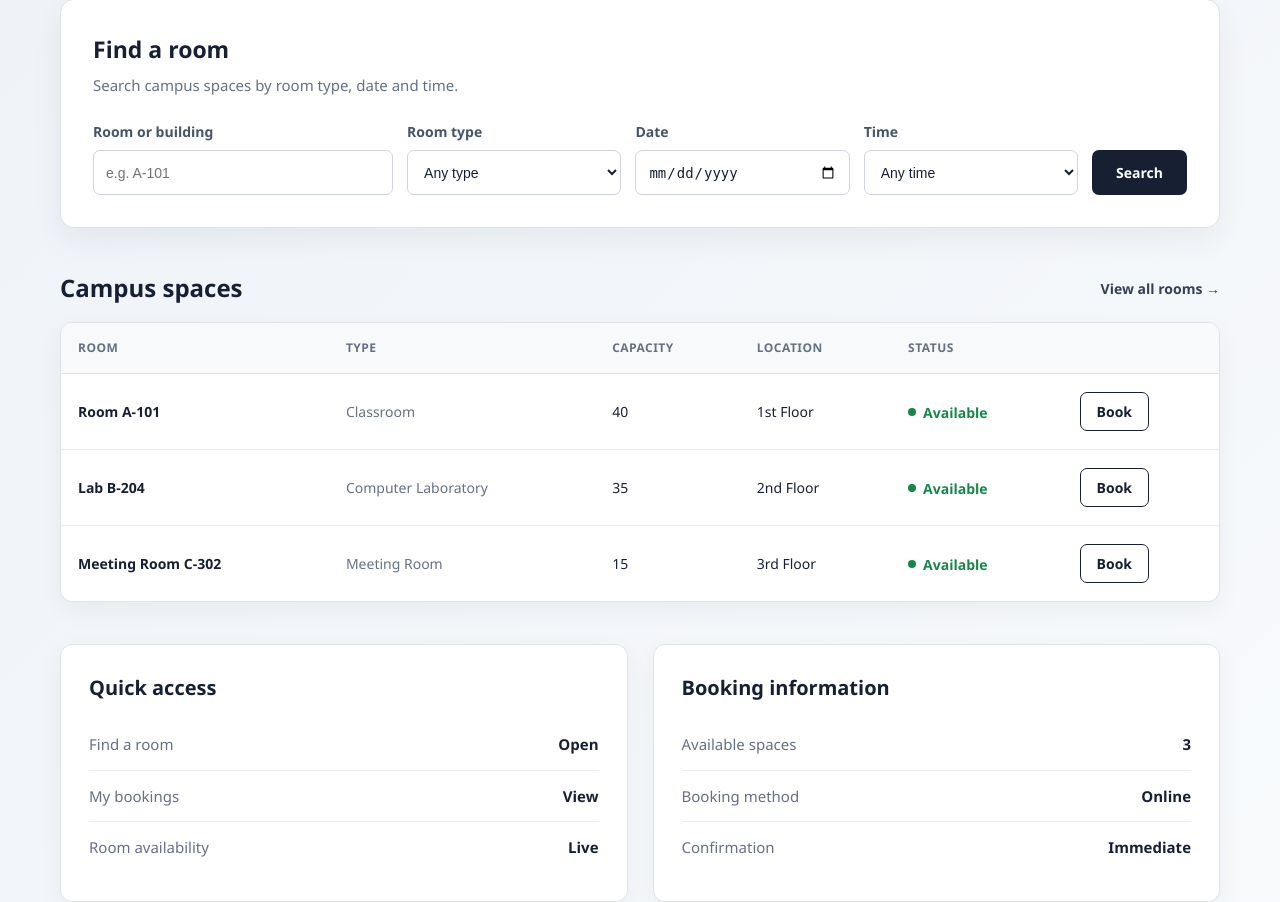
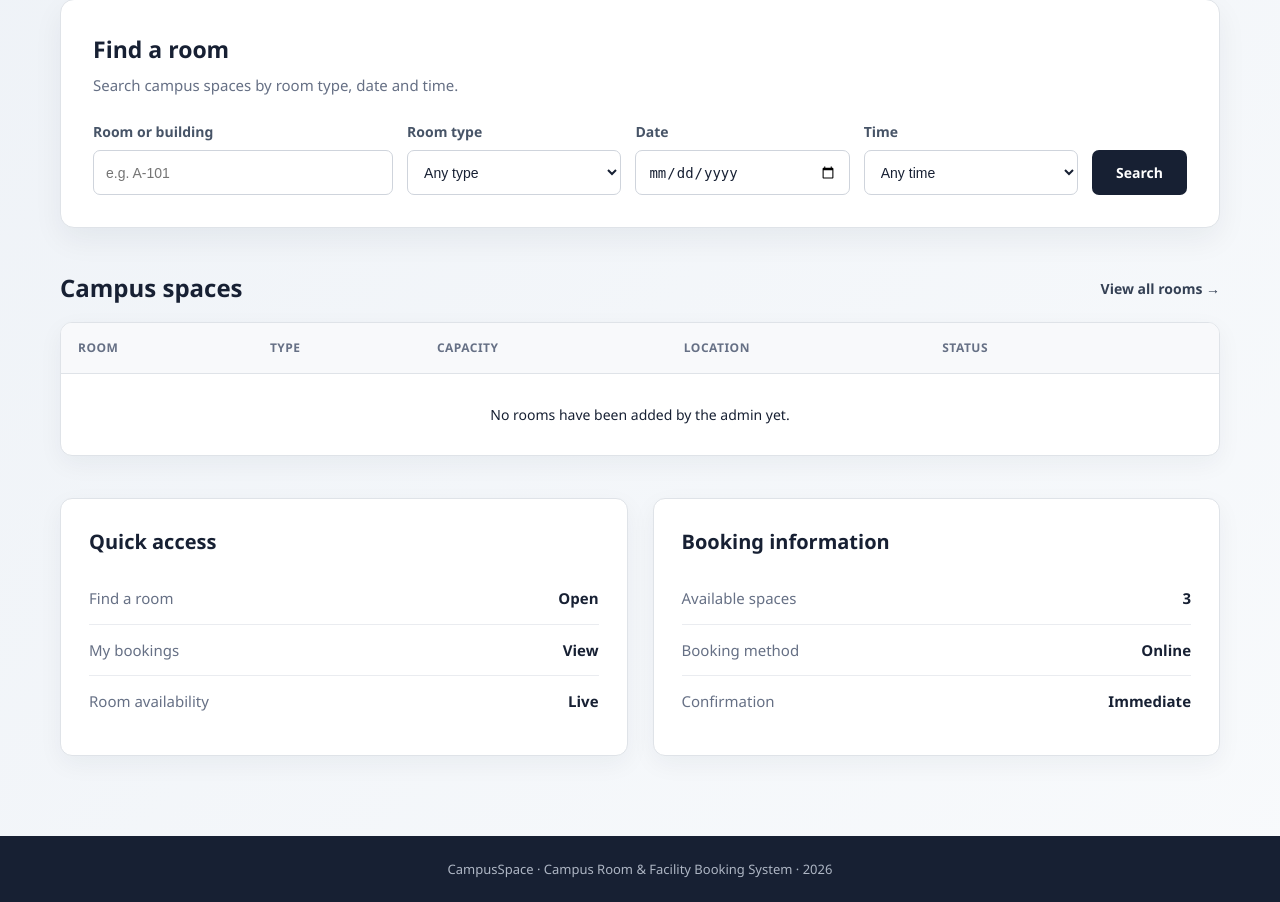
Before and after one commit to prayagbansode07/CampusSpace, a Flask app: page / in a window 1280 px wide. Shown: the part 236-1138 px from the top of the page. Run offline with Flask 3, Linux system fonts and the light colour scheme.

Commit message:
Display admin-added rooms on dashboard

```diff
--- a/templates/index.html
+++ b/templates/index.html
@@ -739,143 +739,50 @@
             </thead>
 
 
+
             <tbody>
-
+                {% for room in rooms %}
                 <tr>
-
                     <td class="room-name">
-                        Room A-101
+                        {{ room["name"] }}
                     </td>
 
                     <td class="room-type">
-                        Classroom
+                        {{ room["room_type"] }}
                     </td>
 
                     <td>
-                        40
+                        {{ room["capacity"] }}
                     </td>
 
                     <td>
-                        1st Floor
+                        {{ room["floor"] }}
                     </td>
 
                     <td>
-
                         <span class="status">
-
                             <span class="status-dot"></span>
-
                             Available
-
                         </span>
-
                     </td>
 
                     <td>
+                        <a
+                            href="/book-room?room_id={{ room['id'] }}"
+                            class="book-button">
+                            Book
+                        </a>
+                    </td>
+                </tr>
+                {% else %}
+                <tr>
+                    <td colspan="6" style="text-align: center; padding: 30px;">
+                        No rooms have been added by the admin yet.
+                    </td>
+                </tr>
+                {% endfor %}
+            </tbody>
 
-                        <a
-                            href="/book-room?room_id=1"
-                            class="book-button">
-
-                            Book
-
-                        </a>
-
-                    </td>
-
-                </tr>
-
-
-                <tr>
-
-                    <td class="room-name">
-                        Lab B-204
-                    </td>
-
-                    <td class="room-type">
-                        Computer Laboratory
-                    </td>
-
-                    <td>
-                        35
-                    </td>
-
-                    <td>
-                        2nd Floor
-                    </td>
-
-                    <td>
-
-                        <span class="status">
-
-                            <span class="status-dot"></span>
-
-                            Available
-
-                        </span>
-
-                    </td>
-
-                    <td>
-
-                        <a
-                            href="/book-room?room_id=2"
-                            class="book-button">
-
-                            Book
-
-                        </a>
-
-                    </td>
-
-                </tr>
-
-
-                <tr>
-
-                    <td class="room-name">
-                        Meeting Room C-302
-                    </td>
-
-                    <td class="room-type">
-                        Meeting Room
-                    </td>
-
-                    <td>
-                        15
-                    </td>
-
-                    <td>
-                        3rd Floor
-                    </td>
-
-                    <td>
-
-                        <span class="status">
-
-                            <span class="status-dot"></span>
-
-                            Available
-
-                        </span>
-
-                    </td>
-
-                    <td>
-
-                        <a
-                            href="/book-room?room_id=3"
-                            class="book-button">
-
-                            Book
-
-                        </a>
-
-                    </td>
-
-                </tr>
-
-            </tbody>
 
         </table>
 
```
